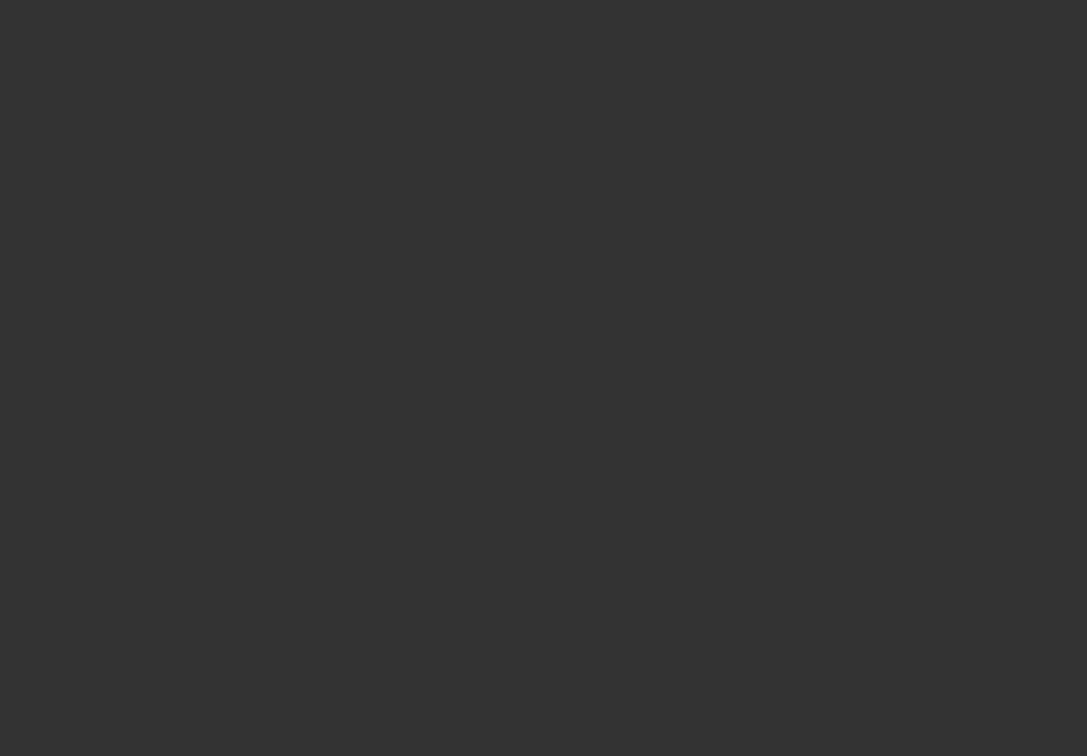
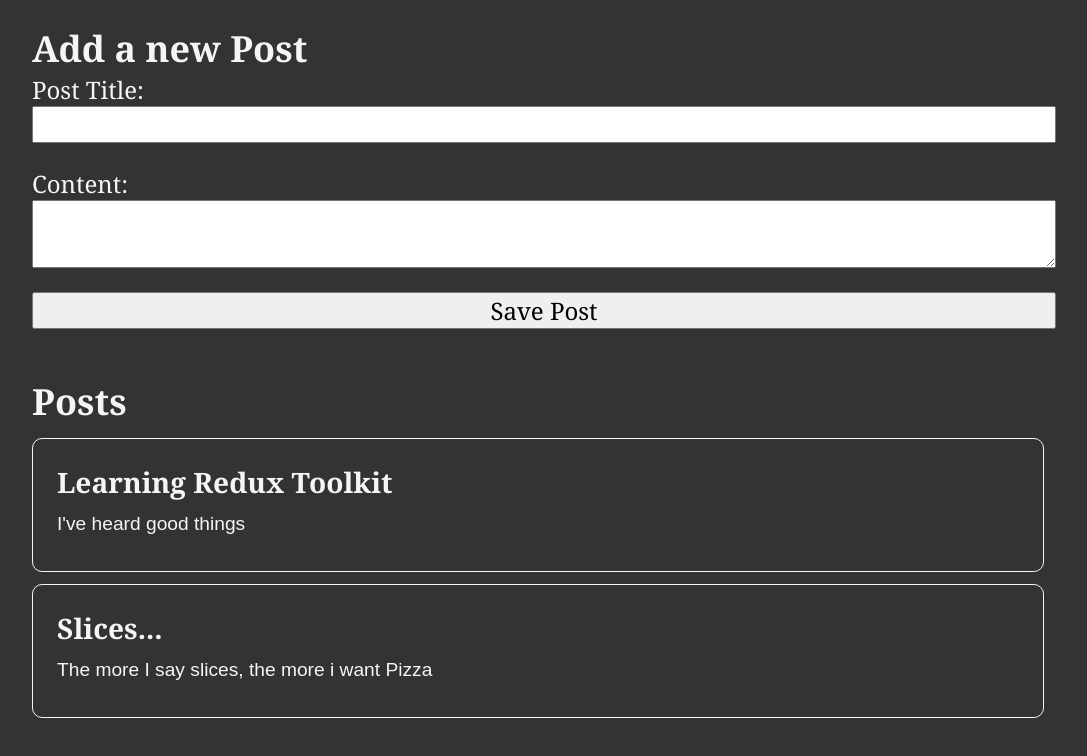
Before and after one commit to GUchechi/Redux_Toolkit_Data-flow, a React (Create React App) app: page / in a window 1280 px wide. Shown: the top 756 px of the page, without its empty margins (96-1183 px from the left). Built offline with nearby package versions, Linux system fonts and the light colour scheme.

Commit message:
data-flow

```diff
--- a/package.json
+++ b/package.json
@@ -36,5 +36,8 @@
       "last 1 firefox version",
       "last 1 safari version"
     ]
+  },
+  "devDependencies": {
+    "remote-redux-devtools": "^0.5.16"
   }
 }
--- a/src/App.js
+++ b/src/App.js
@@ -1,9 +1,12 @@
 import './App.css';
+import AddPostForm from './features/AddPostForm';
+import PostLists from './features/posts/PostLists';
 
 function App() {
   return (
     <div className="App">
-
+      <AddPostForm />
+      <PostLists />
     </div>
   );
 }
--- a/src/app/store.js
+++ b/src/app/store.js
@@ -1,8 +1,10 @@
 import { configureStore } from "@reduxjs/toolkit";
+import postsReducer from "../features/posts/postSlice"
+
 
 
 export const store = configureStore({
     reducer: {
-
+        posts: postsReducer,
     }
 })
--- /dev/null
+++ b/src/features/AddPostForm.js
@@ -0,0 +1,51 @@
+import React, { useState } from "react";
+import { postAdded } from "./posts/postSlice";
+import { useDispatch } from "react-redux";
+
+const AddPostForm = () => {
+  const dispatch = useDispatch();
+  const [title, setTitle] = useState("");
+  const [content, setContent] = useState("");
+
+  const onTitleChanged = (e) => setTitle(e.target.value);
+  const onContentChanged = (e) => setContent(e.target.value);
+
+  const onSavePostClicked = () => {
+    if (title && content) {
+      dispatch(
+        postAdded(title, content)
+      );
+
+      setTitle("");
+      setContent("");
+    }
+  };
+  return (
+    <section>
+      <h2>Add a new Post</h2>
+      <form>
+        <label htmlFor="postTitle">Post Title:</label>
+        <input
+          type="text"
+          id="postTitle"
+          name="postTitle"
+          value={title}
+          onChange={onTitleChanged}
+        />
+
+        <label htmlFor="postContent">Content:</label>
+        <textarea
+          name="postContent"
+          id="postContent"
+          onChange={onContentChanged}
+          value={content}
+        />
+        <button onClick={onSavePostClicked} type="button">
+          Save Post
+        </button>
+      </form>
+    </section>
+  );
+};
+
+export default AddPostForm;
--- /dev/null
+++ b/src/features/posts/PostLists.js
@@ -0,0 +1,22 @@
+import React from "react";
+import { useSelector } from "react-redux";
+import { selectAllPosts } from "./postSlice";
+
+const PostLists = () => {
+  const posts = useSelector (selectAllPosts);
+
+  const renderedPosts = posts.map((post) => (
+    <article key={post.id}>
+      <h3>{post.title}</h3>
+      <p>{post.content.substring(0, 100)}</p>
+    </article>
+  ));
+  return (
+    <section>
+      <h2>Posts</h2>
+      {renderedPosts}
+    </section>
+  );
+};
+
+export default PostLists;
--- /dev/null
+++ b/src/features/posts/postSlice.js
@@ -0,0 +1,40 @@
+import { createSlice, nanoid } from "@reduxjs/toolkit";
+
+const initialState = [
+  {
+    id: "1",
+    title: "Learning Redux Toolkit",
+    content: "I've heard good things",
+  },
+  {
+    id: "2",
+    title: "Slices...",
+    content: "The more I say slices, the more i want Pizza",
+  },
+];
+
+const postSlice = createSlice({
+  name: "posts",
+  initialState,
+  reducers: {
+    postAdded: {
+      reducer(state, action) {
+        state.push(action.payload);
+      },
+      prepare(title, content) {
+        return {
+          payload: {
+            id: nanoid(),
+            title,
+            content,
+          },
+        };
+      },
+    },
+  },
+});
+
+export const selectAllPosts = (state) => state.posts;
+export const { postAdded } = postSlice.actions;
+
+export default postSlice.reducer;
```
Also changed, not shown: src/features/posts/Post.js (added), 1 other file (tests, documents, lock files or other folders).
